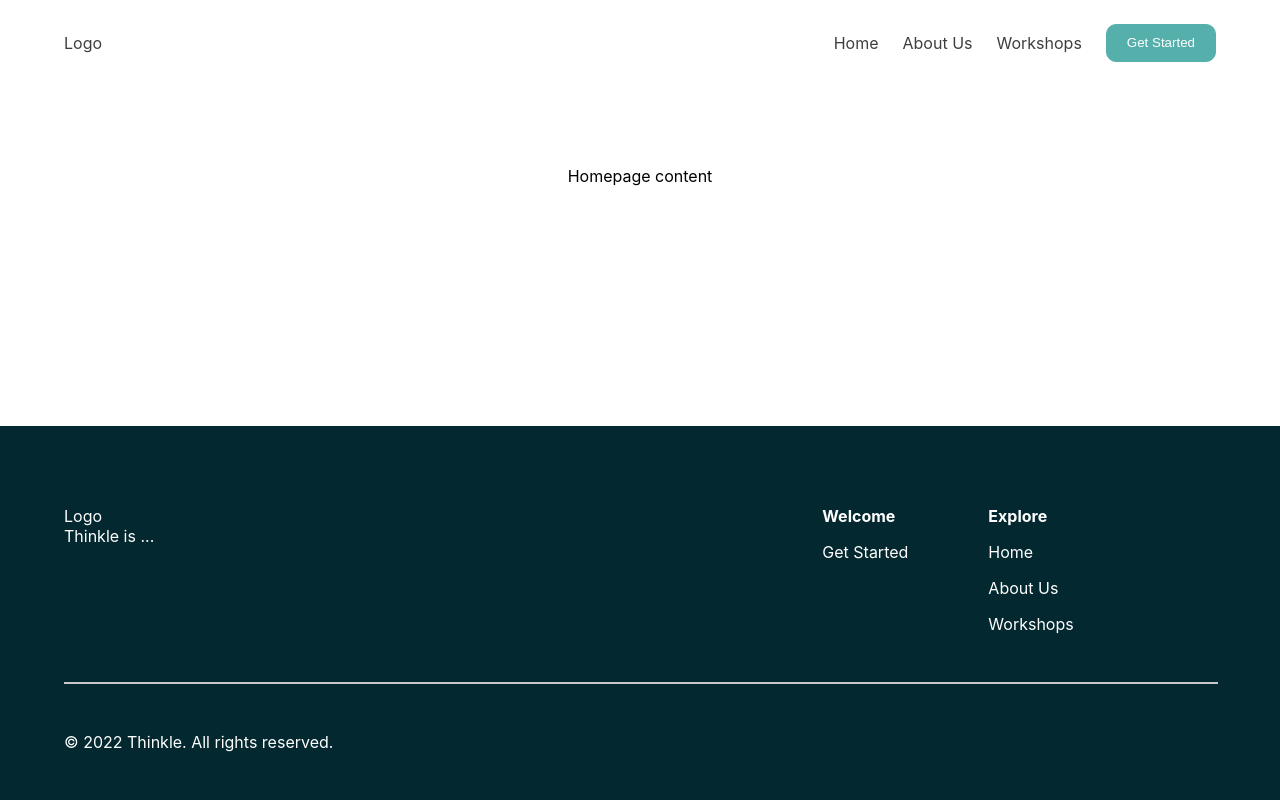
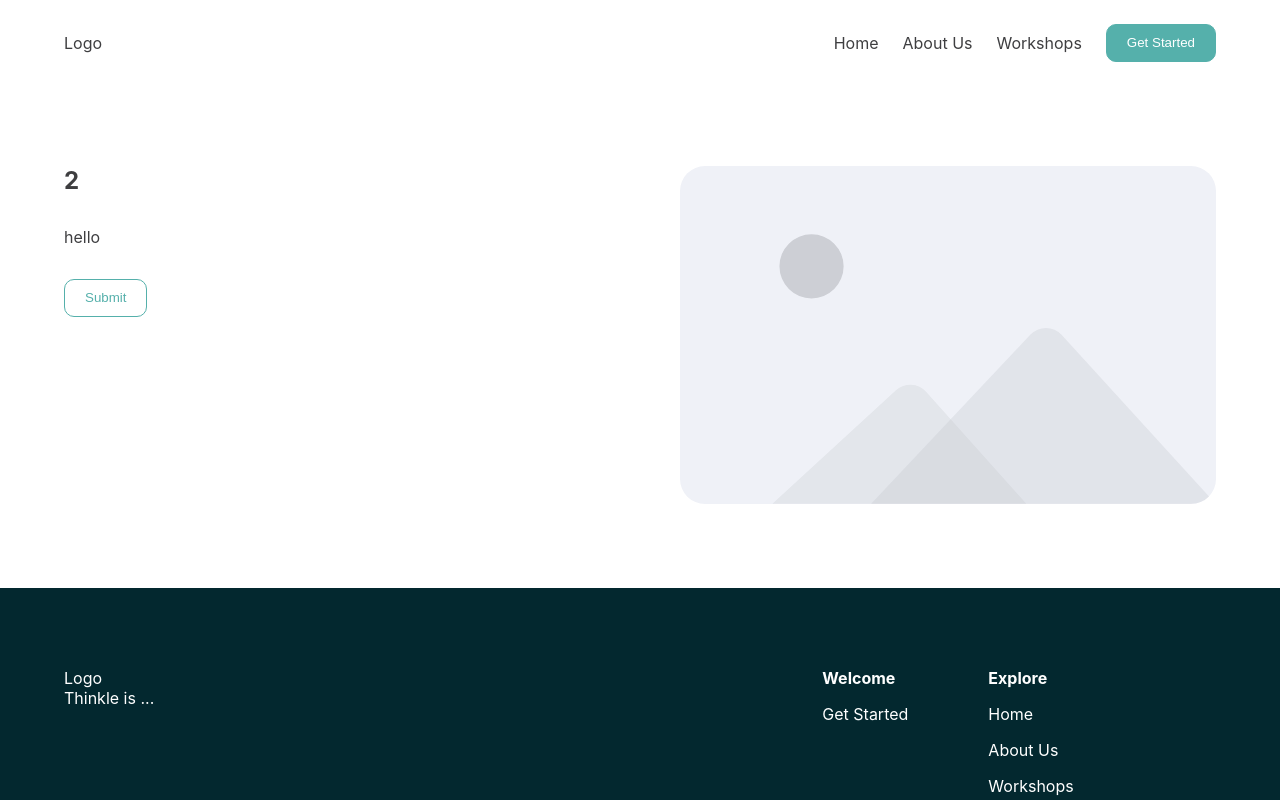
Before and after one commit to SheCodesAus/she-codes-group-project-frontend-fullstack-pancake, a React (Create React App) app: page / in a window 1280 px wide. Shown: the top 800 px of the page. Built offline with nearby package versions, Linux system fonts and the light colour scheme.

Commit message:
Implemented Two Column feature (Emily & Miao)

```diff
--- /dev/null
+++ b/src/components/common/TwoColumn/index.jsx
@@ -0,0 +1,22 @@
+import React from "react"
+import Container from "../Container"
+import CTAButton from "../CTAButton"
+import { Link, useNavigate } from "react-router-dom";
+import "./twocolumn.css"
+
+export default function TwoColumn({ heading, paragraph, button, image, link, direction }) {
+    return (
+        <div className={`columnContainer ${direction === "reverse" ? "reverse" : ""}`}>
+            <div className='columnText'>
+                <h2>{heading}</h2>
+                <p>{paragraph}</p>
+                <Link to={link}><CTAButton>{button}</CTAButton></Link>
+
+
+            </div>
+            <div className='columnImage'>
+                <img src={image}></img>
+            </div>
+        </ div>
+    );
+}
--- /dev/null
+++ b/src/components/common/TwoColumn/twocolumn.css
@@ -0,0 +1,42 @@
+.columnContainer {
+    display: flex;
+    flex-direction: column;
+    gap: 5rem;
+    width: 100%;
+
+}
+
+.columnText {
+    display: flex;
+    flex-direction: column;
+    gap: 2rem;
+    width: 50%;
+
+}
+
+.columnImage {
+
+    width: 50%;
+    border-radius: 25px;
+
+
+}
+
+.columnImage img {
+    border-radius: 25px;
+    width: 100%;
+}
+
+.reverse {
+    flex-direction: column-reverse;
+}
+
+@media (min-width: 720px) {
+   .columnContainer {
+       flex-direction: row;
+
+   }
+   .reverse{
+       flex-direction:row-reverse;
+   }
+    }
--- a/src/pages/HomePage.jsx
+++ b/src/pages/HomePage.jsx
@@ -1,10 +1,12 @@
 import React from "react";
 import Container from "../components/common/Container";
+import TwoColumn from "../components/common/TwoColumn";
+import Placeholder from "../assets/images/placeholder.svg"
 
 export default function HomePage() {
   return (
     <>
-      <Container>Homepage content</Container>
+      <Container><TwoColumn heading='2' paragraph="hello" button='submit' image={Placeholder} link="/" direction="" /></Container>
     </>
   );
 }
```
Also changed, not shown: src/assets/images/placeholder.svg (added).
